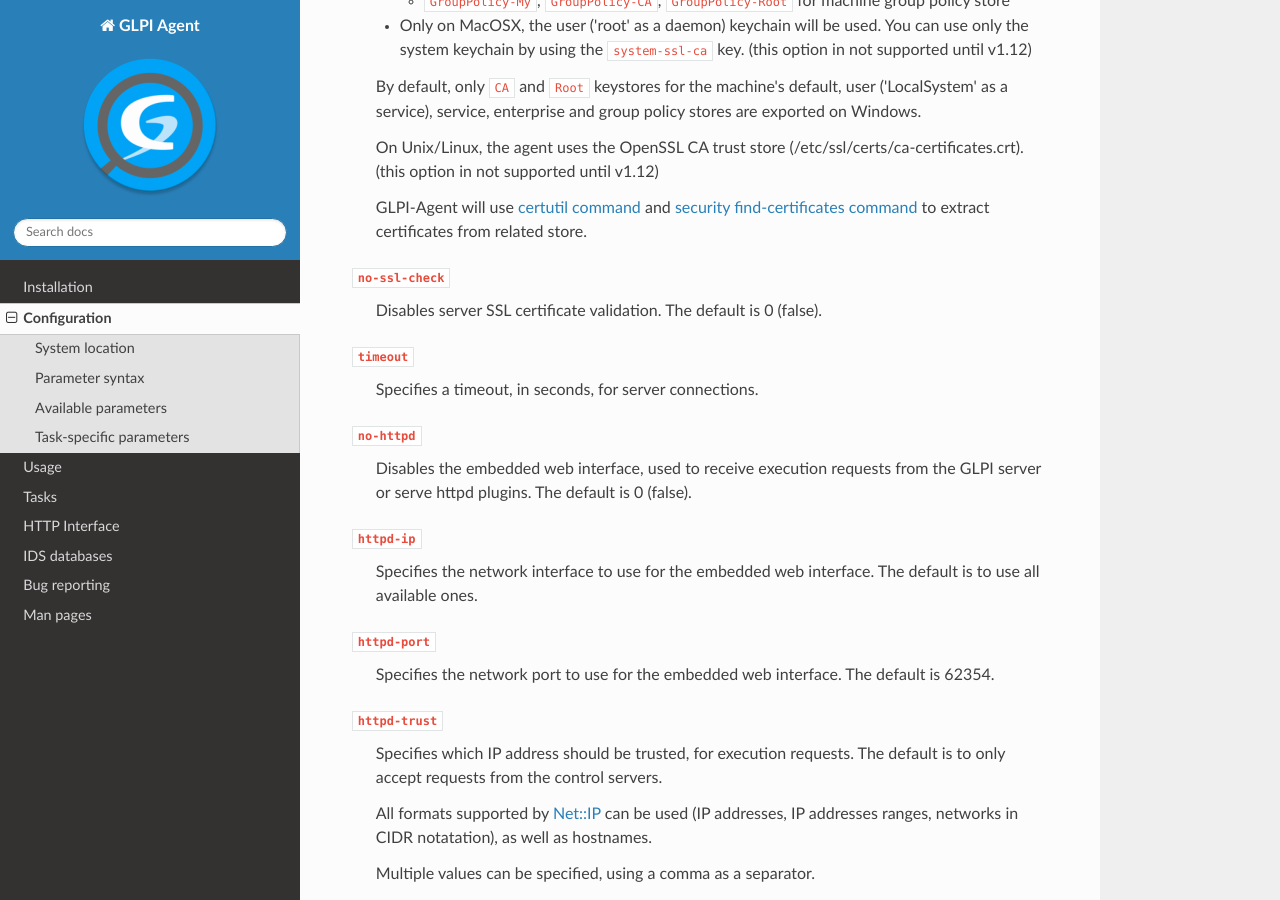
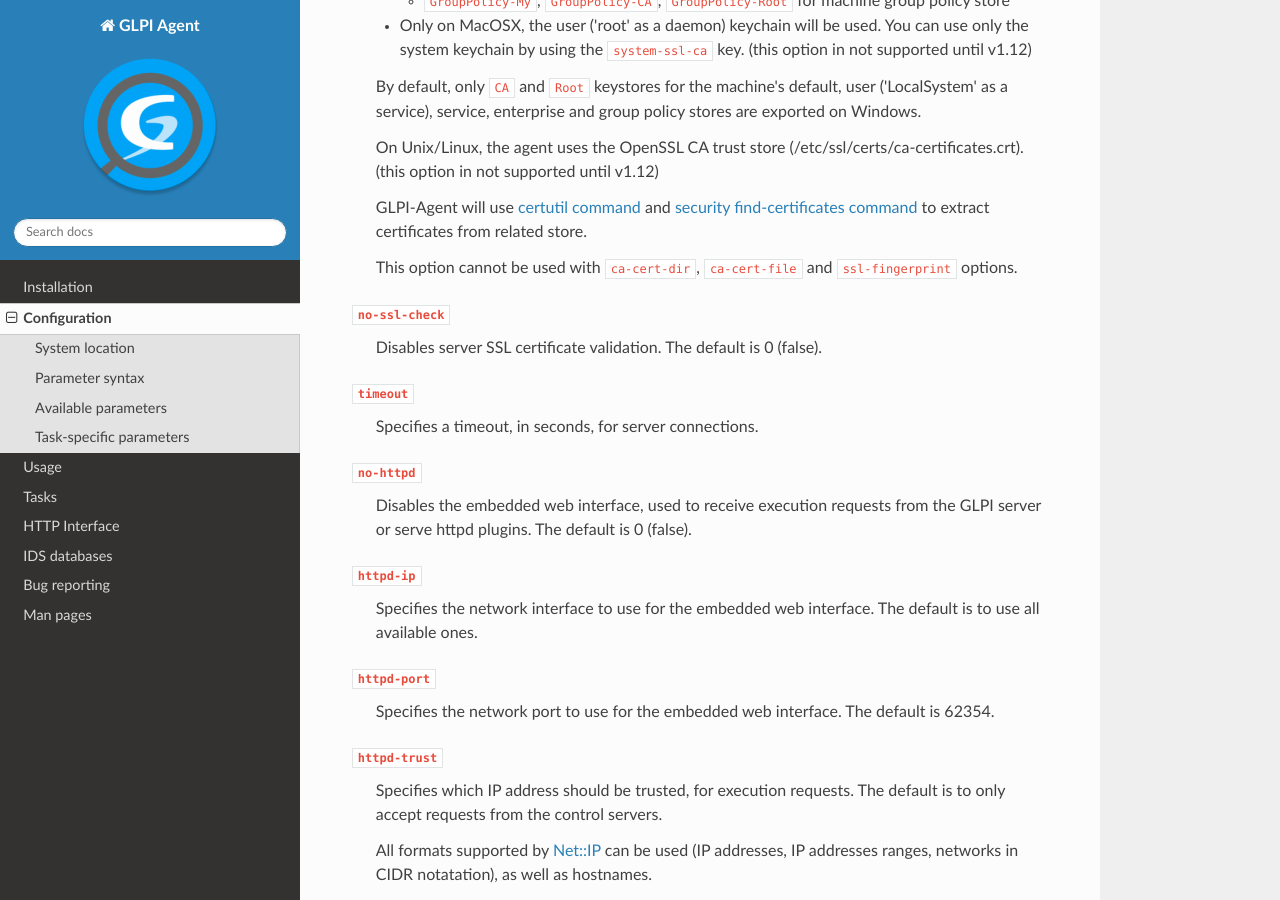
Before and after one commit to glpi-project/doc-agent, a Sphinx documentation site: the page built from source/configuration.rst, in a window 1280 px wide and 900 px high, scrolled down 5721 px. Built offline with Sphinx 7.4.7 and the Read the Docs theme 3.1.0, drawn with Linux system fonts in a browser that asks for light colours.

Commit message:
Update configuration.rst

```diff
--- a/source/configuration.rst
+++ b/source/configuration.rst
@@ -276,6 +276,8 @@
     GLPI-Agent will use `certutil command <https://learn.microsoft.com/en-us/windows-server/administration/windows-commands/certutil>`_
     and `security find-certificates command <https://ss64.com/mac/security-find-cert.html>`_ to extract certificates from related store.
 
+    This option cannot be used with ``ca-cert-dir``, ``ca-cert-file`` and ``ssl-fingerprint`` options.
+
 .. _no-ssl-check:
 
 ``no-ssl-check``
```
